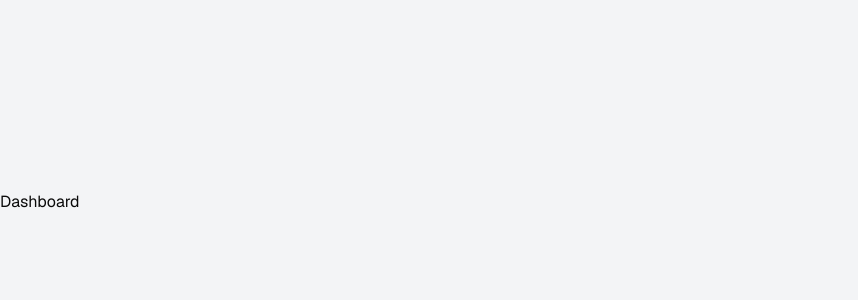
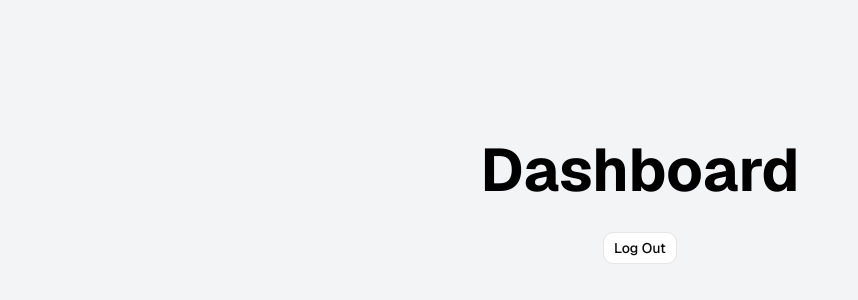
Before and after one commit to santiagogoncalvez/next-strapi-video-summary, a Next.js app in the folder frontend/: page /dashboard in a window 1280 px wide. Shown: the part 198-498 px from the top of the page, without its empty margins (0-858 px from the left). Built offline with nearby package versions, Linux system fonts and the light colour scheme.

Commit message:
feat(auth): completar flujo de autenticación con login, logout y manejo de sesión JWT

```diff
--- a/frontend/actions/auth.ts
+++ b/frontend/actions/auth.ts
@@ -3,9 +3,8 @@
 import { loginUserService, registerUserService } from "@/lib/strapi";
 import { FormState, SigninFormSchema, SignupFormSchema } from "@/validations/auth";
 import z from "zod";
-import { cookies } from "next/headers";
 import { redirect } from "next/navigation";
-import { setAuthCookie } from "@/lib/auth";
+import { removeAuthCookie, setAuthCookie } from "@/lib/auth";
 
 
 export async function registerUserAction(prevState: FormState, formData: FormData): Promise<FormState> {
@@ -58,7 +57,7 @@ export async function loginUserAction(
     formData: FormData,
 ): Promise<FormState> {
     const fields = {
-        identifier: formData.get("email") as string,
+        identifier: formData.get("identifier") as string,
         password: formData.get("password") as string,
     }
 
@@ -93,3 +92,9 @@ export async function loginUserAction(
 
     redirect("/dashboard");
 }
+
+export async function logoutUserAction() {
+    await removeAuthCookie();
+
+    redirect("/signin");
+}
--- a/frontend/actions/index.ts
+++ b/frontend/actions/index.ts
@@ -1,8 +1,9 @@
-import { loginUserAction, registerUserAction } from "./auth";
+import { loginUserAction, logoutUserAction, registerUserAction } from "./auth";
 
 export const actions = {
     auth: {
         registerUserAction,
-        loginUserAction
+        loginUserAction,
+        logoutUserAction
     }
 }
--- a/frontend/app/dashboard/page.tsx
+++ b/frontend/app/dashboard/page.tsx
@@ -1,7 +1,13 @@
+import { LogoutForm } from "@/components/log-out-form";
+
 export default function DashboardRoute() {
    return (
-      <div className="flex flex-col items-centerj justify-center min-h-screen bg-gray-100 dark:bg-gray-900">
-         <h1>Dashboard</h1>
+      <div className="flex flex-col items-center justify-center gap-8 min-h-screen bg-gray-100 dark:bg-gray-900">
+         <h1 className="text-black  font-bold md:text-2xl text-xl lg:text-6xl">
+            Dashboard
+         </h1>
+
+         <LogoutForm />
       </div>
    );
 }
--- /dev/null
+++ b/frontend/components/log-out-form.tsx
@@ -0,0 +1,10 @@
+import { actions } from "@/actions";
+import { Button } from "./ui/button";
+
+export function LogoutForm() {
+   return (
+      <form action={actions.auth.logoutUserAction}>
+         <Button variant="outline">Log Out</Button>
+      </form>
+   );
+}
--- a/frontend/components/sign-in-form.tsx
+++ b/frontend/components/sign-in-form.tsx
@@ -1,6 +1,7 @@
 "use client";
 
 import Link from "next/link";
+import { Loader2 } from "lucide-react";
 
 import {
    CardTitle,
@@ -14,6 +15,10 @@ import {
 import { Label } from "@/components/ui/label";
 import { Input } from "@/components/ui/input";
 import { Button } from "@/components/ui/button";
+import { FormState } from "@/validations/auth";
+import { actions } from "@/actions";
+import { useActionState } from "react";
+import { FormError } from "./form-error";
 
 const styles = {
    container: "w-full max-w-md",
@@ -27,10 +32,23 @@ const styles = {
    link: "ml-2",
 };
 
+const INITIAL_STATE: FormState = {
+   success: false,
+   message: undefined,
+   strapiErrors: null,
+   zodErrors: null,
+   data: { identifier: "", password: "" },
+};
+
 export function SigninForm() {
+   const [formState, formAction, isPending] = useActionState(
+      actions.auth.loginUserAction,
+      INITIAL_STATE,
+   );
+
    return (
       <div className={styles.container}>
-         <form>
+         <form action={formAction}>
             <Card>
                <CardHeader className={styles.header}>
                   <CardTitle className={styles.title}>Sign In</CardTitle>
@@ -40,13 +58,16 @@ export function SigninForm() {
                </CardHeader>
                <CardContent className={styles.content}>
                   <div className={styles.fieldGroup}>
-                     <Label htmlFor="email">Email</Label>
+                     <Label htmlFor="identifier">Username or email</Label>
                      <Input
                         id="identifier"
                         name="identifier"
                         type="text"
                         placeholder="username or email"
+                        defaultValue={formState.data?.identifier ?? ""}
                      />
+
+                     <FormError error={formState.zodErrors?.identifier} />
                   </div>
                   <div className={styles.fieldGroup}>
                      <Label htmlFor="password">Password</Label>
@@ -55,11 +76,20 @@ export function SigninForm() {
                         name="password"
                         type="password"
                         placeholder="password"
+                        defaultValue={formState.data?.password ?? ""}
                      />
+
+                     <FormError error={formState.zodErrors?.password} />
                   </div>
                </CardContent>
                <CardFooter className={styles.footer}>
-                  <Button className={styles.button}>Sign In</Button>
+                  <Button className={styles.button} disabled={isPending}>
+                     {isPending && <Loader2 className="animate-spin" />}
+                     {!isPending && "Sign In"}
+                  </Button>
+                  {formState.strapiErrors && (
+                     <FormError error={[formState.strapiErrors.message]} />
+                  )}
                </CardFooter>
             </Card>
             <div className={styles.prompt}>
--- a/frontend/components/sign-up-form.tsx
+++ b/frontend/components/sign-up-form.tsx
@@ -93,7 +93,7 @@ export function SignupForm() {
                   </div>
                </CardContent>
                <CardFooter className={`${styles.footer} ${styles.fieldGroup}`}>
-                  <Button className={`${styles.button}`}>Sign Up</Button>
+                  <Button  className={`${styles.button}`}>Sign Up</Button>
                   {formState.strapiErrors && (
                      <FormError error={[formState.strapiErrors.message]} />
                   )}
```
